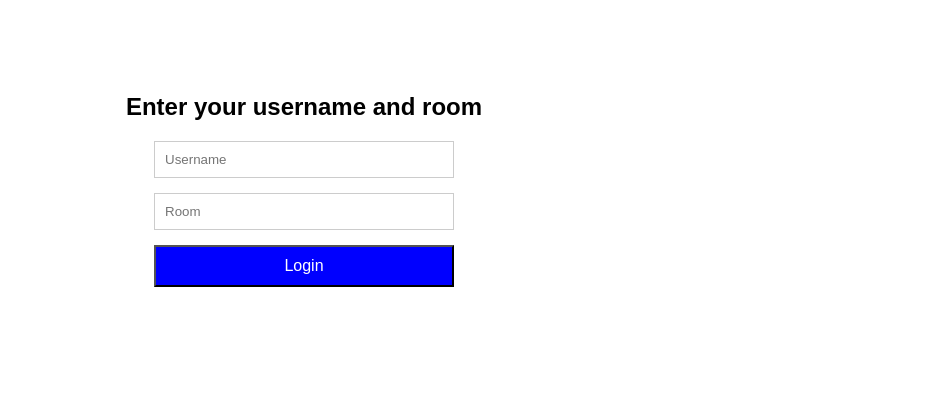
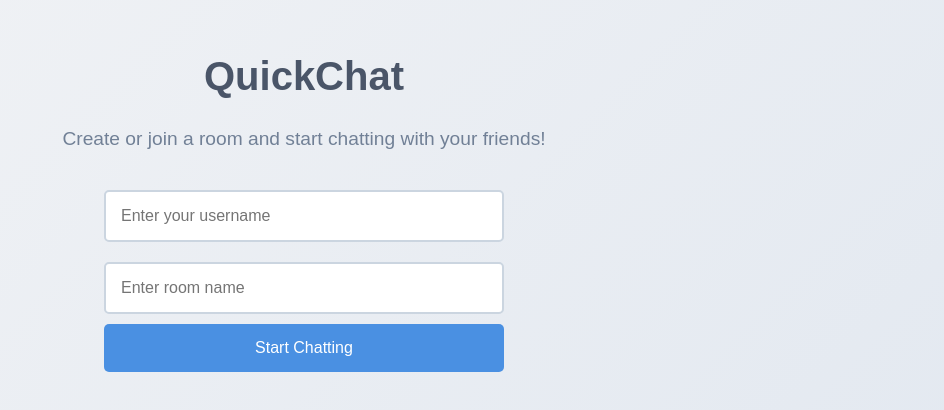
Before and after one commit to UdayrajJhala/ChatApp, a React (Create React App) app in the folder frontend/: page / in a window 1280 px wide. Shown: the part 220-630 px from the top of the page, without its empty margins (336-1280 px from the left). Built offline with nearby package versions, Linux system fonts and the light colour scheme; no server answers.

Commit message:
frontend changes

```diff
--- a/frontend/package.json
+++ b/frontend/package.json
@@ -11,6 +11,7 @@
     "crypto-js": "^4.2.0",
     "react": "^18.3.1",
     "react-dom": "^18.3.1",
+    "react-router-dom": "^6.26.2",
     "react-scripts": "5.0.1",
     "socket.io": "^4.7.5",
     "socket.io-client": "^4.7.5",
--- a/frontend/public/index.html
+++ b/frontend/public/index.html
@@ -7,13 +7,13 @@
     <meta name="theme-color" content="#000000" />
     <meta
       name="description"
-      content="Web site created using create-react-app"
+      content="Chat with your friends!"
     />
     <link rel="apple-touch-icon" href="%PUBLIC_URL%/logo192.png" />
 
     <link rel="manifest" href="%PUBLIC_URL%/manifest.json" />
 
-    <title>Chat App</title>
+    <title>QuickChat</title>
   </head>
   <body>
     <noscript>You need to enable JavaScript to run this app.</noscript>
--- /dev/null
+++ b/frontend/src/App.css
@@ -0,0 +1,60 @@
+.landing-page {
+    display: flex;
+    flex-direction: column;
+    align-items: center;
+    justify-content: center;
+    height: 100vh;
+    background: linear-gradient(135deg, #f3f4f6, #e2e8f0);
+    padding: 20px;
+    border-radius: 10px;
+    box-shadow: 0 4px 20px rgba(0, 0, 0, 0.1);
+    text-align: center;
+}
+
+.landing-page h1 {
+    font-size: 2.5rem;
+    color: #4a5568;
+    margin-bottom: 10px;
+}
+
+.landing-page p {
+    font-size: 1.2rem;
+    color: #718096;
+    margin-bottom: 30px;
+}
+
+.landing-form {
+    display: flex;
+    flex-direction: column;
+    width: 100%;
+    max-width: 400px;
+}
+
+.landing-input {
+    padding: 15px;
+    margin: 10px 0;
+    border: 2px solid #cbd5e0;
+    border-radius: 5px;
+    transition: border-color 0.3s;
+    font-size: 1rem;
+}
+
+.landing-input:focus {
+    border-color: #4a90e2;
+    outline: none;
+}
+
+.landing-button {
+    padding: 15px;
+    background-color: #4a90e2;
+    color: white;
+    border: none;
+    border-radius: 5px;
+    cursor: pointer;
+    font-size: 1rem;
+    transition: background-color 0.3s;
+}
+
+.landing-button:hover {
+    background-color: #357ABD;
+}
--- a/frontend/src/App.js
+++ b/frontend/src/App.js
@@ -1,34 +1,64 @@
 import React, { useState } from "react";
+import {
+  BrowserRouter as Router,
+  Route,
+  Routes,
+  useNavigate,
+} from "react-router-dom";
 import ChatApp from "./ChatApp";
-import Login from "./Login";
+import "./App.css";
 
-function App() {
+function LandingPage() {
   const [username, setUsername] = useState("");
   const [room, setRoom] = useState("");
+  const navigate = useNavigate();
 
-  const handleLogin = (name, roomName) => {
-    setUsername(name);
-    setRoom(roomName);
-  };
-
-  const handleLoginRedirect = () => {
-    setUsername("");
-    setRoom("");
+  const handleSubmit = (e) => {
+    e.preventDefault();
+    if (username && room) {
+      navigate(`/chat?username=${username}&room=${room}`);
+    }
   };
 
   return (
-    <div className="App">
-      {username && room ? (
-        <ChatApp
-          username={username}
-          room={room}
-          onLoginRedirect={handleLoginRedirect}
+    <div className="landing-page">
+      <h1>QuickChat</h1>
+      <p>Create or join a room and start chatting with your friends!</p>
+
+      <form onSubmit={handleSubmit} className="landing-form">
+        <input
+          type="text"
+          placeholder="Enter your username"
+          value={username}
+          onChange={(e) => setUsername(e.target.value)}
+          required
+          className="landing-input"
         />
-      ) : (
-        <Login onLogin={handleLogin} />
-      )}
+        <input
+          type="text"
+          placeholder="Enter room name"
+          value={room}
+          onChange={(e) => setRoom(e.target.value)}
+          required
+          className="landing-input"
+        />
+        <button type="submit" className="landing-button">
+          Start Chatting
+        </button>
+      </form>
     </div>
   );
 }
 
+function App() {
+  return (
+    <Router>
+      <Routes>
+        <Route path="/" element={<LandingPage />} />
+        <Route path="/chat" element={<ChatApp />} />
+      </Routes>
+    </Router>
+  );
+}
+
 export default App;
--- a/frontend/src/ChatApp.css
+++ b/frontend/src/ChatApp.css
@@ -15,21 +15,24 @@ body {
 
 .chat-app {
     width: 100%;
-    height: 90vh;
+    height: 95vh;
     max-width: 1000px;
     margin: 0 auto;
     display: flex;
     flex-direction: column;
     background-color: #ffffff;
     box-shadow: 0 2px 10px rgba(0, 0, 0, 0.1);
+    border-radius: 10px;
 }
 
 .chat-header {
     display: flex;
     align-items: center;
     padding: 10px 15px;
-    background-color: #007bff;
+    background-color: #4a90e2;
     color: #ffffff;
+    border-top-left-radius: 10px;
+    border-top-right-radius: 10px;
 }
 
 .logo {
@@ -62,10 +65,11 @@ body {
     padding: 10px;
     border-radius: 10px;
     border-bottom-left-radius: 0;
+    align-self: flex-start;
 }
 
 .sender .message-content {
-    background-color: #007bff;
+    background-color: #4a90e2;
     color: #ffffff;
     padding: 10px;
     border-radius: 10px;
@@ -74,7 +78,7 @@ body {
 }
 
 .system-message .message-content {
-    background-color: green;
+    background-color: rgb(85, 184, 85);
     color: #ffffff;
     padding: 10px;
     border-radius: 10px;
@@ -108,7 +112,7 @@ body {
 
 .send-button {
     padding: 10px 15px;
-    background-color: #007bff;
+    background-color: #4a90e2;
     color: #ffffff;
     border: none;
     border-radius: 4px;
--- a/frontend/src/ChatApp.js
+++ b/frontend/src/ChatApp.js
@@ -2,37 +2,40 @@ import React, { useState, useEffect, useRef } from "react";
 import "./ChatApp.css";
 import io from "socket.io-client";
 import CryptoJS from "crypto-js";
+import { useLocation, useNavigate } from "react-router-dom";
 
 const ENCRYPTION_KEY = process.env.REACT_APP_ENCRYPTION_KEY;
 const url = process.env.REACT_APP_BACKEND_URL;
 
-function ChatApp({ username, room, onLoginRedirect }) {
+function useQuery() {
+  return new URLSearchParams(useLocation().search);
+}
+
+function ChatApp() {
+  const query = useQuery();
+  const username = query.get("username");
+  const room = query.get("room");
+
   const [messages, setMessages] = useState([]);
   const [input, setInput] = useState("");
   const [socket, setSocket] = useState(null);
   const [loading, setLoading] = useState(true);
   const chatWindowRef = useRef(null);
+  const navigate = useNavigate();
 
   useEffect(() => {
-    console.log("Attempting to connect to socket at URL:", url);
+    if (!username || !room) {
+      navigate("/");
+    }
+
     const newSocket = io(url);
 
     newSocket.on("connect", () => {
-      console.log("Connected to socket!");
       setLoading(false);
       newSocket.emit("join", { username, room });
     });
 
-    newSocket.on("connect_error", (err) => {
-      console.error("Connection error:", err);
-    });
-
-    newSocket.on("disconnect", () => {
-      console.log("Socket disconnected");
-    });
-
     const handleMessage = (msg) => {
-      console.log("Received message:", msg);
       let decryptedMsg = msg;
       if (msg.includes("joined") || msg.includes("left")) {
         decryptedMsg = msg;
@@ -49,7 +52,7 @@ function ChatApp({ username, room, onLoginRedirect }) {
 
     const handleUsernameTaken = () => {
       alert("Username is already taken! Please choose another one.");
-      onLoginRedirect();
+      navigate("/");
     };
 
     newSocket.on("chat message", handleMessage);
@@ -62,7 +65,7 @@ function ChatApp({ username, room, onLoginRedirect }) {
       newSocket.off("username taken", handleUsernameTaken);
       newSocket.disconnect();
     };
-  }, [username, room, onLoginRedirect]);
+  }, [username, room, navigate]);
 
   useEffect(() => {
     if (chatWindowRef.current) {
--- a/frontend/src/Login.css
+++ /dev/null
@@ -1,34 +0,0 @@
-.login-container {
-    display: flex;
-    flex-direction: column;
-    align-items: center;
-    justify-content: center;
-    height: 100vh;
-    background-color: white;
-    font-family: Arial, sans-serif;
-}
-
-.login-form {
-    display: flex;
-    flex-direction: column;
-    align-items: center;
-    width: 100%;
-    max-width: 300px;
-}
-
-.login-input {
-    width: 100%;
-    padding: 10px;
-    margin-bottom: 15px;
-    border: 1px solid #ccc;
-    box-sizing: border-box;
-}
-
-.login-button {
-    width: 100%;
-    padding: 10px;
-    background-color: blue;
-    color: white;
-    font-size: 16px;
-    cursor: pointer;
-}
--- a/frontend/src/Login.js
+++ /dev/null
@@ -1,43 +0,0 @@
-import React, { useState } from "react";
-import "./Login.css";
-
-function Login({ onLogin }) {
-  const [username, setUsername] = useState("");
-  const [room, setRoom] = useState("");
-
-  const handleSubmit = (e) => {
-    e.preventDefault();
-    if (username.trim() && room.trim()) {
-      onLogin(username, room);
-    }
-  };
-
-  return (
-    <div className="login-container">
-      <h2 className="login-header">Enter your username and room</h2>
-      <form className="login-form" onSubmit={handleSubmit}>
-        <input
-          type="text"
-          className="login-input"
-          value={username}
-          onChange={(e) => setUsername(e.target.value)}
-          placeholder="Username"
-          required
-        />
-        <input
-          type="text"
-          className="login-input"
-          value={room}
-          onChange={(e) => setRoom(e.target.value)}
-          placeholder="Room"
-          required
-        />
-        <button type="submit" className="login-button">
-          Login
-        </button>
-      </form>
-    </div>
-  );
-}
-
-export default Login;
```
Also changed, not shown: 2 other files (tests, documents, lock files or other folders).
